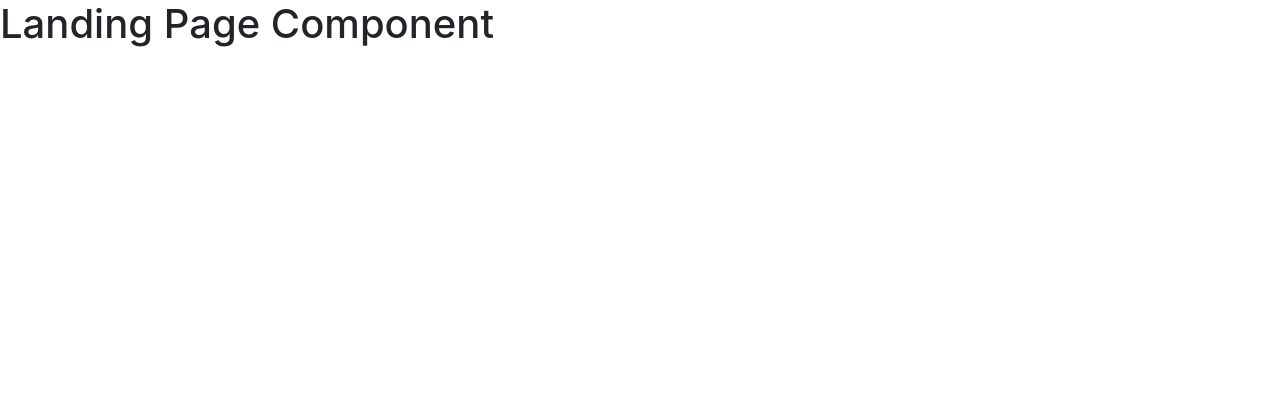
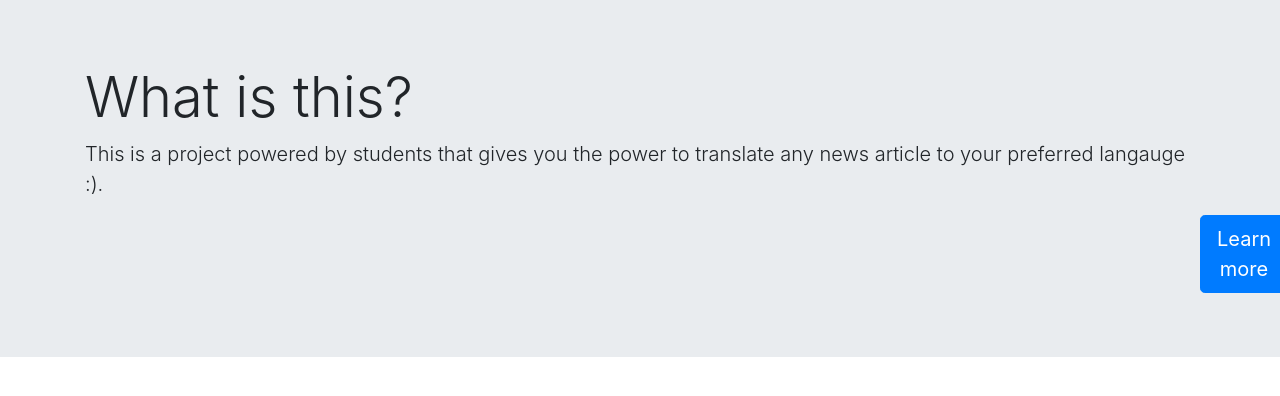
Before and after one commit to Codubee/TranslateNewsTTH4-5, a React (Create React App) app in the folder frontend/: page / in a window 1280 px wide. Shown: the top 396 px of the page. Built offline with nearby package versions, Linux system fonts and the light colour scheme.

Commit message:
removed the landing component text

```diff
--- a/frontend/src/views/LandingPage.js
+++ b/frontend/src/views/LandingPage.js
@@ -1,10 +1,9 @@
 import React from 'react';
-
+import  Explanation from '../components/Explanation.js';
 function LandingPage(){
     return(
         <div>
-            {/* Insert your created components here */}
-            <h1>Landing Page Component</h1>
+            <Explanation/>
         </div>
     )
 }
```
